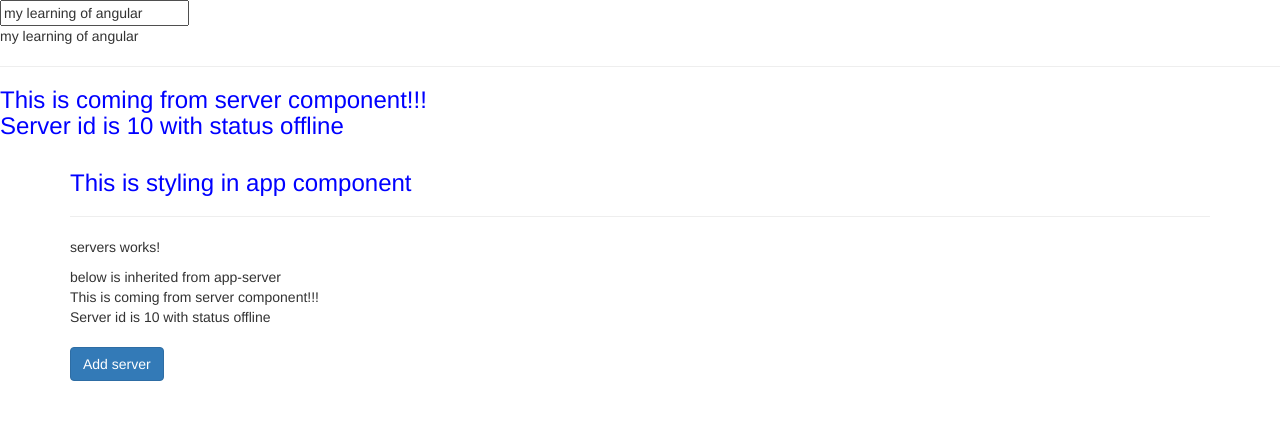
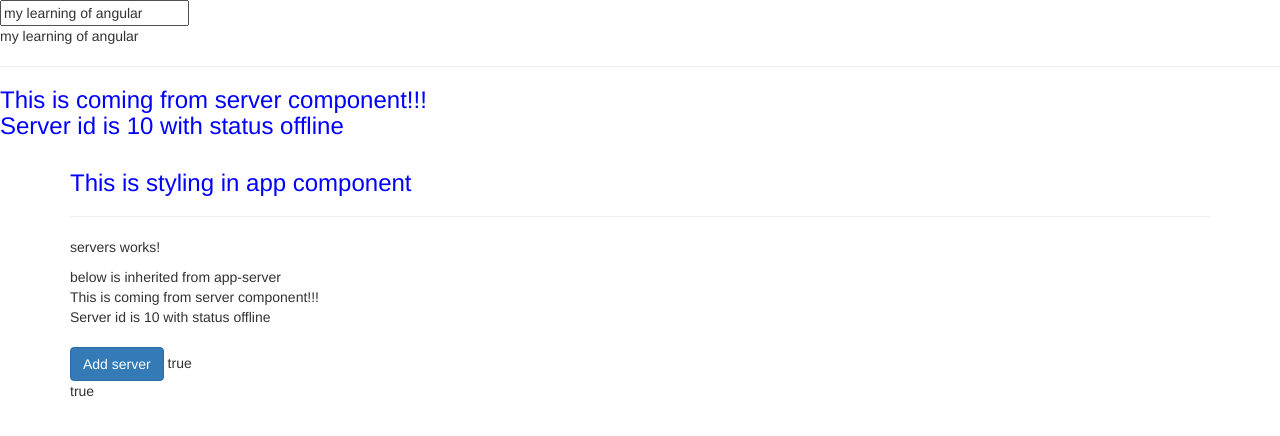
Before and after one commit to onlinechetan/myAngularLearning, an Angular app: page / in a window 1280 px wide. Shown: the top 436 px of the page. Built offline with nearby package versions, Linux system fonts and the light colour scheme.

Commit message:
property binding and string interpolation

```diff
--- a/src/app/servers/servers.component.html
+++ b/src/app/servers/servers.component.html
@@ -6,3 +6,5 @@ below is inherited from app-server
 <app-server></app-server>
 <br><br>
 <button class="btn btn-primary" [disabled]="!allowNewServer">Add server</button>
+{{allowNewServer}} <!-- string interpolation -->
+<p [innerText]="allowNewServer"></p> <!--property binding-->
```
